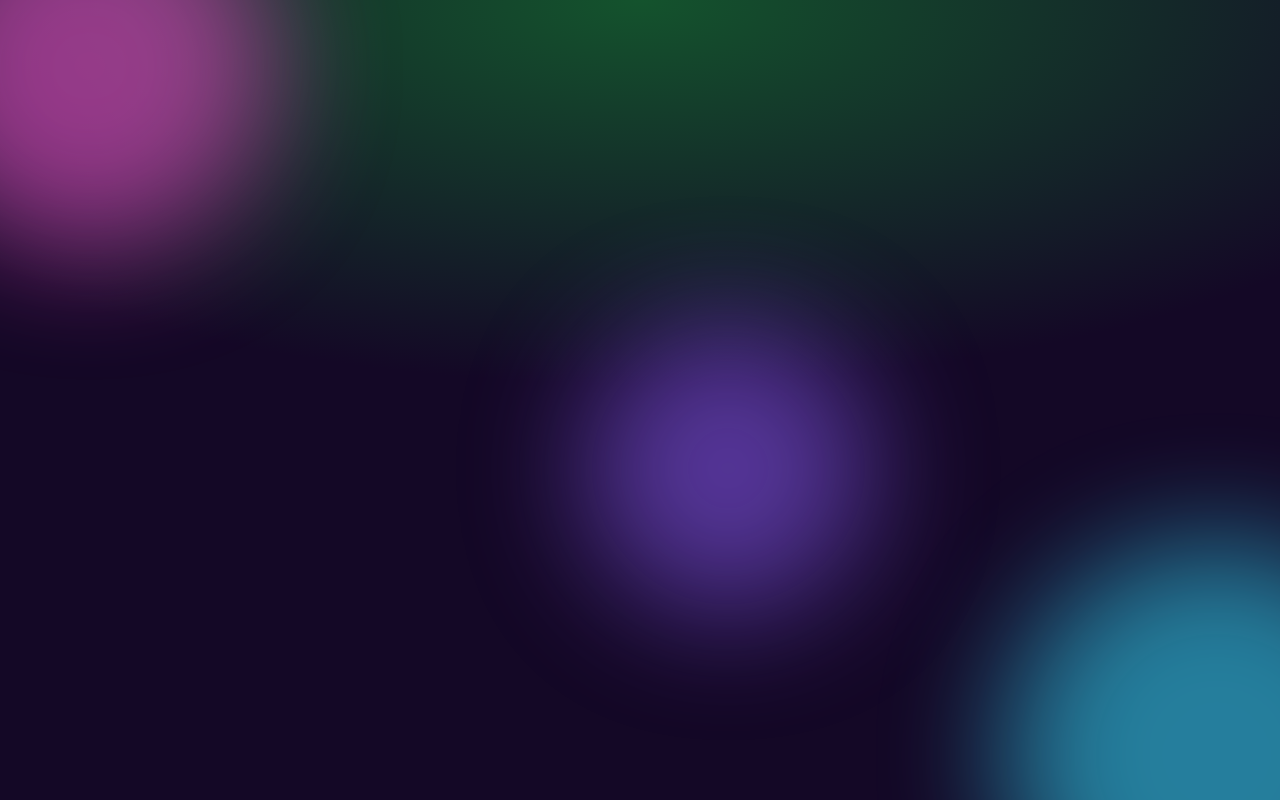
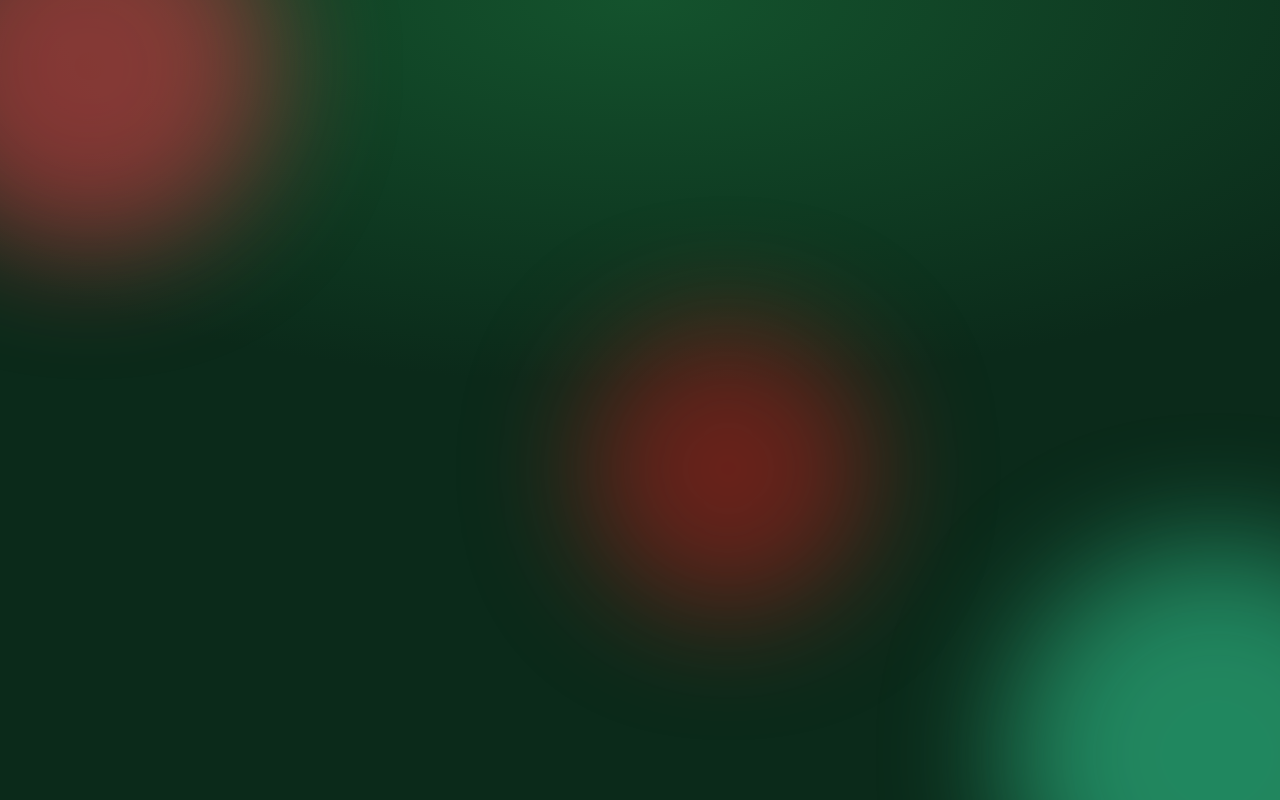
Before and after one commit to bhavicodey/sat-quest, a plain HTML site: page index.html in a window 1280 px wide. Drawn offline with Linux system fonts and the light colour scheme.

Commit message:
Apply festive color palette
Co-Authored-By: Claude Haiku 5.5 <noreply@anthropic.com>

```diff
--- a/index.html
+++ b/index.html
@@ -10,9 +10,9 @@
 <link rel="apple-touch-icon" href="icon.svg">
 <style>
 :root{
-  --bg:#140826; --card:rgba(255,255,255,.07); --card-hi:rgba(255,255,255,.12); --line:rgba(255,255,255,.14);
-  --text:#f7f5ff; --muted:#b7afd8;
-  --pink:#ff4fd8; --violet:#8b5cf6; --cyan:#33e1ff; --lime:#b6ff4a; --gold:#ffd23f; --red:#ff5d6c;
+  --bg:#0b2a1a; --card:rgba(255,255,255,.07); --card-hi:rgba(255,255,255,.12); --line:rgba(255,255,255,.16);
+  --text:#fff8f0; --muted:#d6e8dc;
+  --pink:#e63946; --violet:#b91c1c; --cyan:#34d399; --lime:#fcd34d; --gold:#ffd23f; --red:#ff5d6c;
   --ease: cubic-bezier(.22,1,.36,1);
 }
 *{box-sizing:border-box}
```
